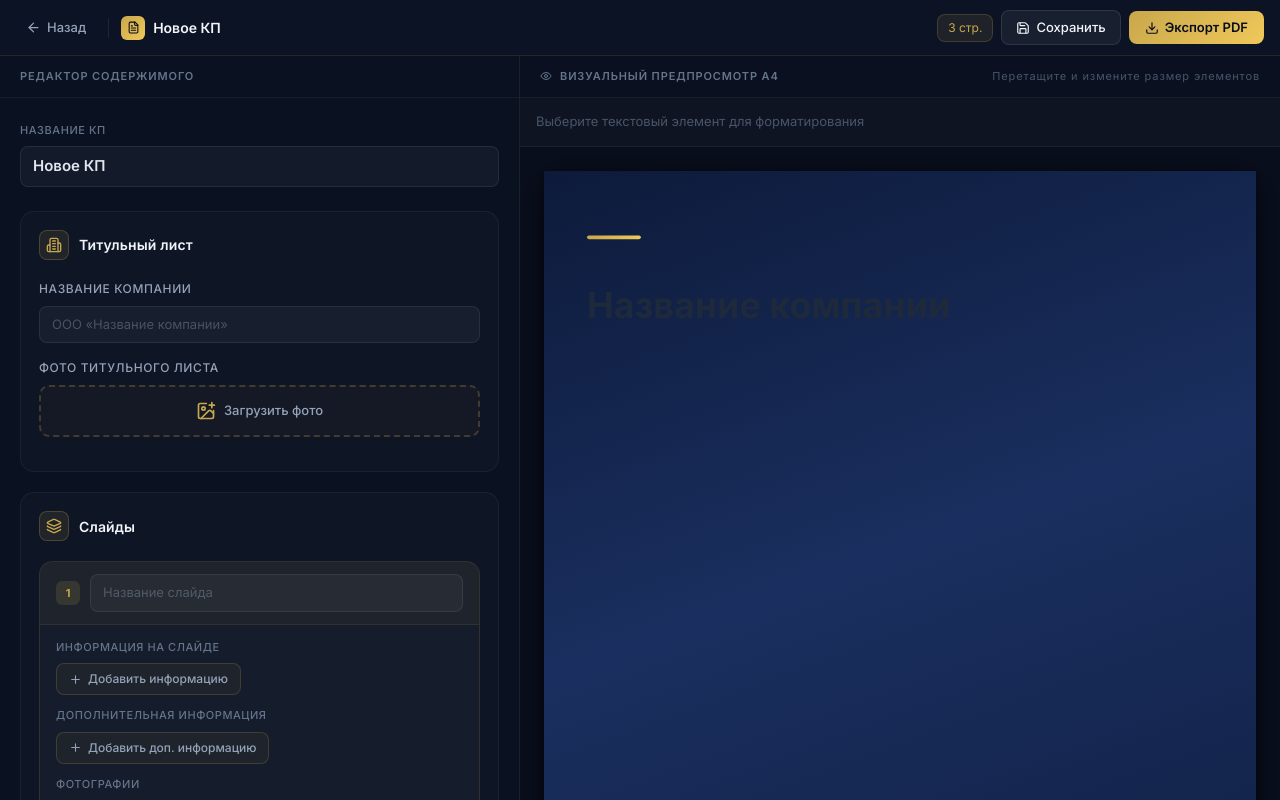
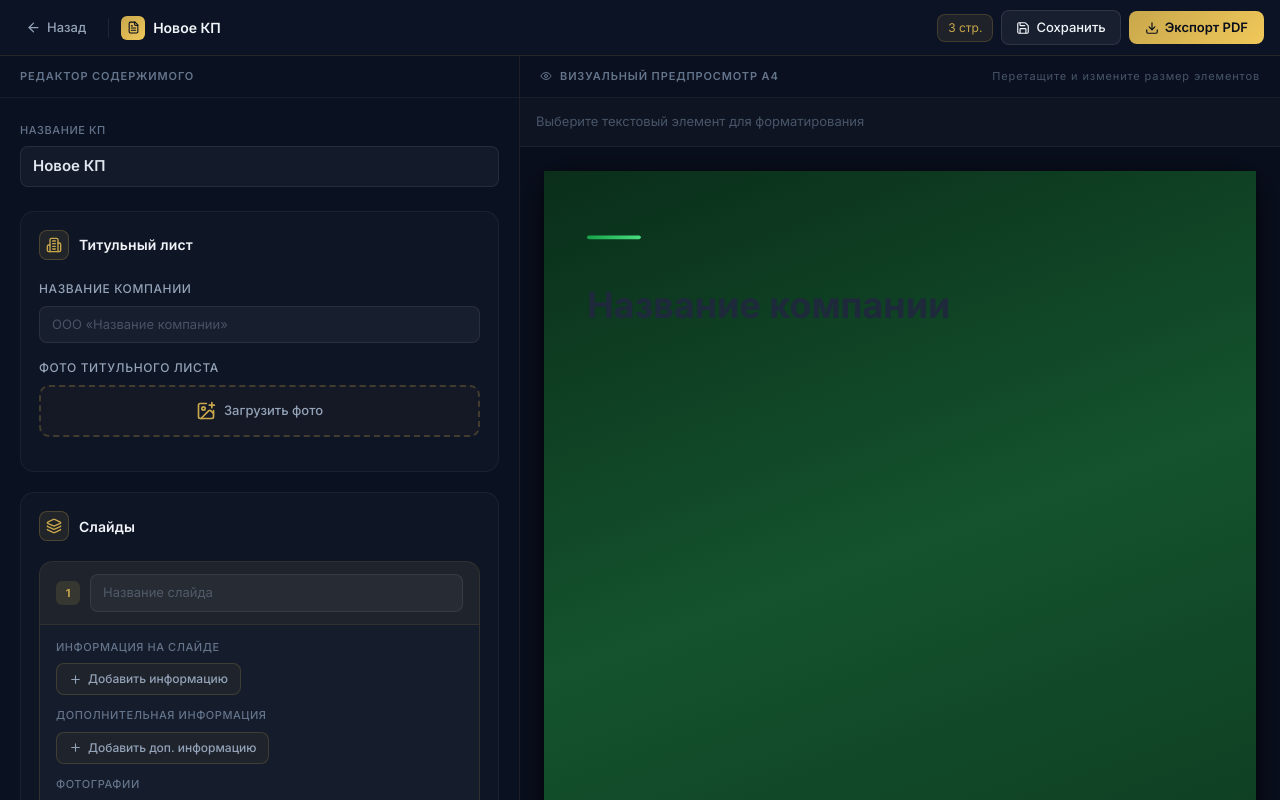
Before and after one commit to nikroshupkin2002-maker/KPcreator, a React (Vite) app: page /create/1 in a window 1280 px wide. Built offline with nearby package versions, Linux system fonts and the light colour scheme; a web font is replaced by a local one.

Commit message:
Update PreviewPanel.tsx

```diff
--- a/src/app/components/preview/PreviewPanel.tsx
+++ b/src/app/components/preview/PreviewPanel.tsx
@@ -1,23 +1,22 @@
 import { useRef, useState, useEffect, useCallback, useMemo, type RefObject } from 'react';
-import type { KPData, PreviewElement, ElementBounds, TextStyle } from '../../types/kp';
+import type { KPData, PreviewElement, ElementBounds, TextStyle, SavedElementState } from '../../types/kp';
 import { generatePreviewElements, A4_WIDTH, A4_HEIGHT, getTotalPages } from '../../utils/layoutUtils';
 import { DraggableElement } from './DraggableElement';
 import { FormattingToolbar } from './FormattingToolbar';
 
 interface Props {
   kp: KPData;
+  onChange: (updated: KPData) => void;
   previewRef: RefObject<HTMLDivElement | null>;
 }
 
 const PAGE_GAP = 24;
 
-export function PreviewPanel({ kp, previewRef }: Props) {
+export function PreviewPanel({ kp, onChange, previewRef }: Props) {
   const containerRef = useRef<HTMLDivElement>(null);
   const [scale, setScale] = useState(0.7);
   const [selectedId, setSelectedId] = useState<string | null>(null);
-  const [elementStyles, setElementStyles] = useState<Record<string, { bounds: ElementBounds; style: TextStyle }>>({});
 
-  // Compute scale based on container width
   useEffect(() => {
     const obs = new ResizeObserver(entries => {
       const w = entries[0]?.contentRect.width ?? 600;
@@ -27,7 +26,8 @@ export function PreviewPanel({ kp, previewRef }: Props) {
     return () => obs.disconnect();
   }, []);
 
-  // Generate elements from KP data + saved positions
+  const elementStyles = kp.elementStyles ?? {};
+
   const elements = useMemo(() => {
     return generatePreviewElements(kp, elementStyles);
   }, [kp, elementStyles]);
@@ -35,38 +35,38 @@ export function PreviewPanel({ kp, previewRef }: Props) {
   const totalPages = getTotalPages(kp);
 
   const handleBoundsChange = useCallback((id: string, bounds: ElementBounds) => {
-    setElementStyles(prev => ({
-      ...prev,
-      [id]: { bounds, style: prev[id]?.style ?? elements.find(e => e.id === id)!.style },
-    }));
-  }, [elements]);
+    const current = elementStyles[id];
+    const el = elements.find(e => e.id === id);
+    const newStyles: Record<string, SavedElementState> = {
+      ...elementStyles,
+      [id]: { bounds, style: current?.style ?? el!.style },
+    };
+    onChange({ ...kp, elementStyles: newStyles });
+  }, [kp, elementStyles, elements, onChange]);
 
   const handleStyleChange = useCallback((id: string, style: TextStyle) => {
-    setElementStyles(prev => ({
-      ...prev,
-      [id]: { style, bounds: prev[id]?.bounds ?? elements.find(e => e.id === id)!.bounds },
-    }));
-  }, [elements]);
+    const current = elementStyles[id];
+    const el = elements.find(e => e.id === id);
+    const newStyles: Record<string, SavedElementState> = {
+      ...elementStyles,
+      [id]: { style, bounds: current?.bounds ?? el!.bounds },
+    };
+    onChange({ ...kp, elementStyles: newStyles });
+  }, [kp, elementStyles, elements, onChange]);
 
   const selectedElement = selectedId ? elements.find(e => e.id === selectedId) ?? null : null;
-
   const pageNumbers = Array.from({ length: totalPages }, (_, i) => i);
 
   return (
     <div style={{ display: 'flex', flexDirection: 'column', height: '100%', background: '#0A0F1E' }}>
-      {/* Formatting toolbar */}
       <div style={{
         borderBottom: '1px solid rgba(255,255,255,0.06)',
         background: 'rgba(255,255,255,0.02)',
         flexShrink: 0,
       }}>
-        <FormattingToolbar
-          element={selectedElement}
-          onStyleChange={handleStyleChange}
-        />
+        <FormattingToolbar element={selectedElement} onStyleChange={handleStyleChange} />
       </div>
 
-      {/* Pages container */}
       <div
         ref={containerRef}
         onClick={() => setSelectedId(null)}
@@ -80,7 +80,6 @@ export function PreviewPanel({ kp, previewRef }: Props) {
           gap: PAGE_GAP,
         }}
       >
-        {/* The actual preview div for PDF export */}
         <div ref={previewRef} style={{ display: 'flex', flexDirection: 'column', gap: 0, alignItems: 'center' }}>
           {pageNumbers.map(pageIndex => {
             const pageElements = elements.filter(e => e.pageIndex === pageIndex);
@@ -105,13 +104,14 @@ export function PreviewPanel({ kp, previewRef }: Props) {
                   overflow: 'hidden',
                 }}
               >
-                {/* Page background for title/calc */}
+                {/* Титульная страница — зелёный градиент */}
                 {isTitle && (
                   <div style={{
                     position: 'absolute', inset: 0,
-                    background: 'linear-gradient(160deg, #0d1a3a 0%, #1a2f5f 40%, #0d1a3a 100%)',
+                    background: 'linear-gradient(160deg, #0a2e1a 0%, #14532d 40%, #0a2e1a 100%)',
                   }} />
                 )}
+                {/* Страница расчёта — белая */}
                 {isCalc && (
                   <div style={{
                     position: 'absolute', inset: 0,
@@ -119,34 +119,32 @@ export function PreviewPanel({ kp, previewRef }: Props) {
                   }} />
                 )}
 
-                {/* Page number indicator */}
+                {/* Номер страницы */}
                 <div style={{
                   position: 'absolute', bottom: 14, right: 20,
                   fontSize: 10, color: isTitle ? 'rgba(255,255,255,0.3)' : 'rgba(0,0,0,0.2)',
-                  zIndex: 0,
-                  fontFamily: 'Inter, sans-serif',
+                  zIndex: 0, fontFamily: 'Inter, sans-serif',
                 }}>
                   {pageIndex + 1}
                 </div>
 
-                {/* Gold decorative line on title page */}
+                {/* Зелёная декоративная линия на титуле */}
                 {isTitle && (
                   <div style={{
                     position: 'absolute', left: 48, top: 72, width: 60, height: 4,
-                    background: 'linear-gradient(90deg, #C9A84C, #F0C85A)',
+                    background: 'linear-gradient(90deg, #16a34a, #4ade80)',
                     borderRadius: 2,
                   }} />
                 )}
 
-                {/* Gold accent bar for slide pages */}
+                {/* Зелёная полоса слева на слайдах */}
                 {!isTitle && !isCalc && (
                   <div style={{
                     position: 'absolute', left: 0, top: 0, width: 6, height: '100%',
-                    background: 'linear-gradient(180deg, #C9A84C 0%, #F0C85A 50%, #C9A84C 100%)',
+                    background: 'linear-gradient(180deg, #16a34a 0%, #4ade80 50%, #16a34a 100%)',
                   }} />
                 )}
 
-                {/* Elements */}
                 {pageElements.map(element => (
                   <DraggableElement
                     key={element.id}
@@ -159,7 +157,6 @@ export function PreviewPanel({ kp, previewRef }: Props) {
                   />
                 ))}
 
-                {/* Empty page hint */}
                 {pageElements.length === 0 && (
                   <div style={{
                     position: 'absolute', inset: 0,
```
